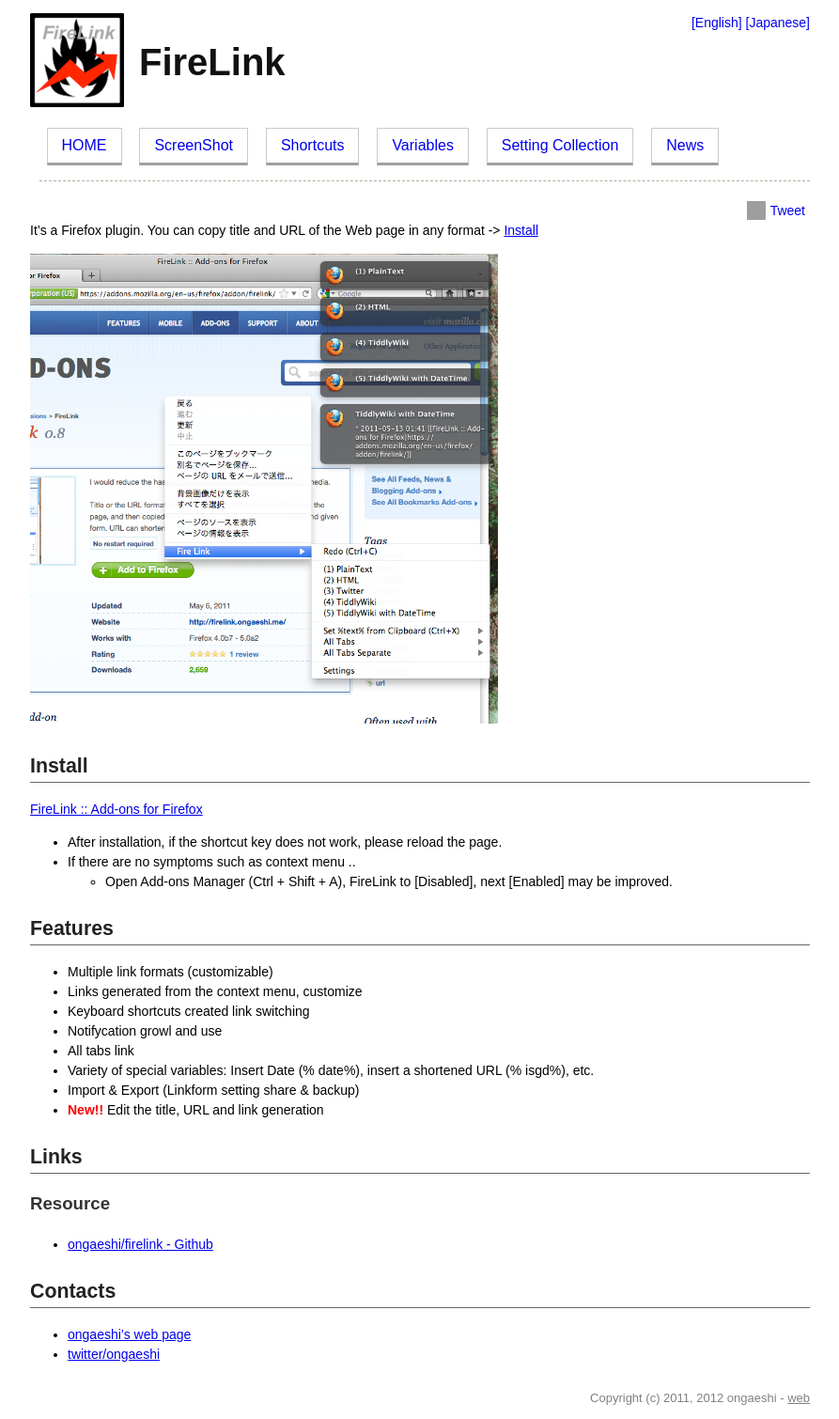
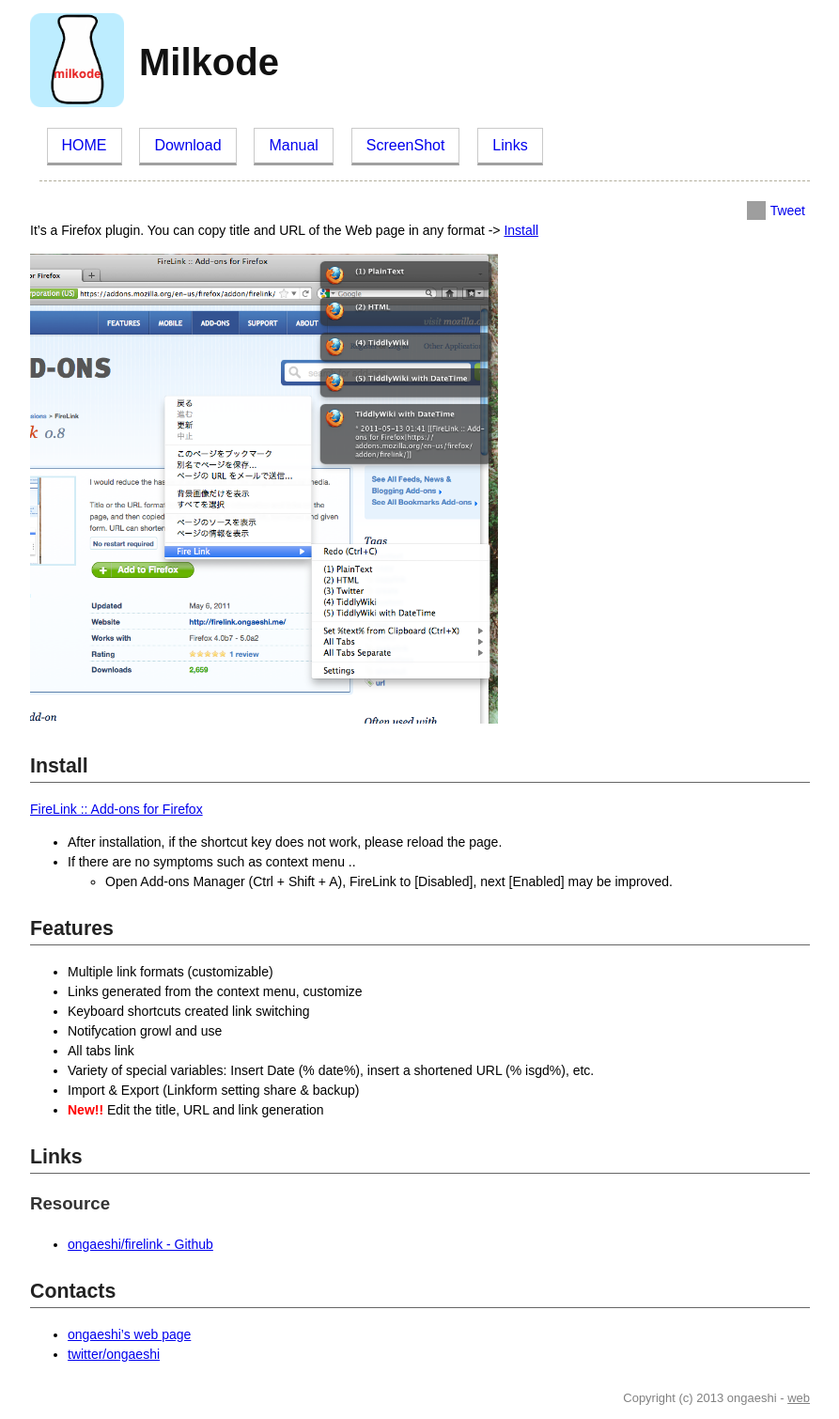
Before and after one commit to ongaeshi/milkode, a Jekyll site: the page built from index.md, in a window 1280 px wide. Shown: the whole page at 94% size, without its empty margins (193-1086 px from the left). Built offline with Jekyll 4.4.1, drawn with Linux system fonts in a browser that asks for light colours; Markdown is read by kramdown in place of the engine named in the settings; comment, search, counter and statistics services are not loaded; grey boxes are pictures that could not be loaded.

Commit message:
layout更新、アイコン追加

```diff
--- a/_layouts/layout.html
+++ b/_layouts/layout.html
@@ -1,33 +1,31 @@
 <!DOCTYPE html>
 <head>
   <meta http-equiv="Content-type" content="text/html; charset=utf-8">
-  <title>FireLink - {{ page.title }}</title>
+  <title>Milkode - {{ page.title }}</title>
   <link rel="stylesheet" href="/css/style.css" type="text/css">
 </head>
 
 <body>
   <header>
     <div id="title">
-      <a class="icon" href="/"><img width="100" height="100" src="/images/FireLinkIcon135.png"></a>
-      <h1>FireLink</h1>
-      <div id="langs"><a href="/index.html">[English]</a> <a href="/ja/index.html">[Japanese]</a></div>
+      <a class="icon" href="/"><img width="100" height="100" src="/images/MilkodeIcon135.png"></a>
+      <h1>Milkode</h1>
+      <!-- <div id="langs"><a href="/index.html">[English]</a> <a href="/ja/index.html">[Japanese]</a></div> -->
     </div>
 
     <nav>
       <ul>
         <li><a href="./index.html">HOME</a></li>
+        <li><a href="./download.html">Download</a></li>
+        <li><a href="./manual.html">Manual</a></li>
         <li><a href="./screenshot.html">ScreenShot</a></li>
-        <li><a href="./shortcuts.html">Shortcuts</a></li>
-        <li><a href="./variables.html">Variables</a></li>
-        <li><a href="./setting-collection.html">Setting Collection</a></li>
-        <li><a href="./news.html">News</a></li>
+        <li><a href="./links.html">Links</a></li>
       </ul>
     </nav>
 
     <div id="toolbar">
-      <!-- <div id="github_button"><iframe src="http://ghbtns.com/github-btn.html?user=ongaeshi&repo=firelink&type=watch&count=true" allowtransparency="true" frameborder="0" scrolling="0" width="110px" height="20px"></iframe></div> -->
-      <div id="tweet_button"><a href="https://twitter.com/share" class="twitter-share-button" data-url="http://firelink.ongaeshi.me" data-count="horizontal" data-text="FireLink - Copy title and URL of the Web page in any format">Tweet</a><script type="text/javascript" src="//platform.twitter.com/widgets.js"></script></div>
-      <div id="hatena_button"><a href="http://b.hatena.ne.jp/entry/http://firelink.ongaeshi.me" class="hatena-bookmark-button" data-hatena-bookmark-title="FireLink - Copy title and URL of the Web page like format" data-hatena-bookmark-layout="standard" title="このエントリーをはてなブックマークに追加"><img src="http://b.st-hatena.com/images/entry-button/button-only.gif" alt="このエントリーをはてなブックマークに追加" width="20" height="20" style="border: none;" /></a><script type="text/javascript" src="http://b.st-hatena.com/js/bookmark_button.js" charset="utf-8" async="async"></script></div>
+      <div id="tweet_button"><a href="https://twitter.com/share" class="twitter-share-button" data-url="http://milkode.ongaeshi.me" data-count="horizontal" data-text="Milkode - Line based source code search engine">Tweet</a><script type="text/javascript" src="//platform.twitter.com/widgets.js"></script></div>
+      <div id="hatena_button"><a href="http://b.hatena.ne.jp/entry/http://milkode.ongaeshi.me" class="hatena-bookmark-button" data-hatena-bookmark-title="Milkode - Line based source code search engine" data-hatena-bookmark-layout="standard" title="このエントリーをはてなブックマークに追加"><img src="http://b.st-hatena.com/images/entry-button/button-only.gif" alt="このエントリーをはてなブックマークに追加" width="20" height="20" style="border: none;" /></a><script type="text/javascript" src="http://b.st-hatena.com/js/bookmark_button.js" charset="utf-8" async="async"></script></div>
     </div>
   </header>
 
@@ -37,7 +35,7 @@
 </body>
 
 <footer>
-  <p>Copyright (c) 2011, 2012 ongaeshi - <a href="http://ongaeshi.me/">web</a></p>
+  <p>Copyright (c) 2013 ongaeshi - <a href="http://ongaeshi.me/">web</a></p>
 </footer>
 
 </html>
```
Also changed, not shown: favicon.ico, images/FireLinkIcon135.png (deleted), images/MilkodeIcon135.png (added).
